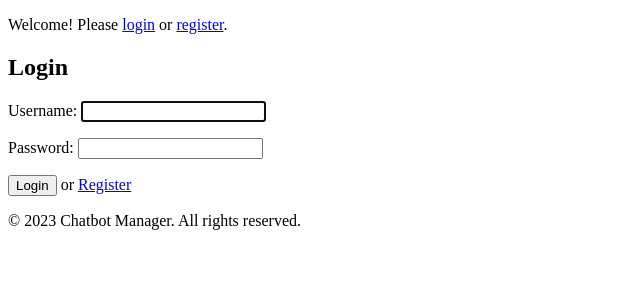
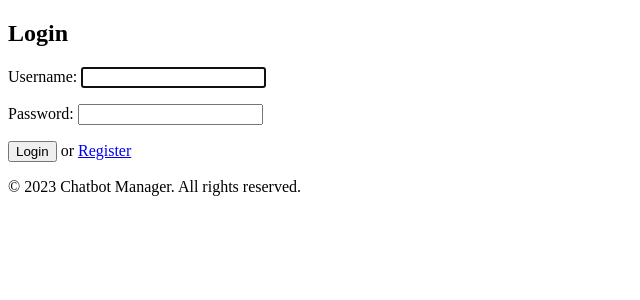
Before and after one commit to yihong1120/Llama2-Telegram-Bot, a Django app: a page that uses chatbo_web/chatbot_manager/templates/base.html in a window 1280 px wide. Shown: the top 300 px of the page, without its empty margins (0-640 px from the left). Run offline with Django 4.2, Linux system fonts and the light colour scheme.

Commit message:
Fix bugs when switching the pages

```diff
--- a/chatbo_web/chatbo_web/settings.py
+++ b/chatbo_web/chatbo_web/settings.py
@@ -28,6 +28,7 @@ DEBUG = True
 ALLOWED_HOSTS = []
 
 LOGIN_REDIRECT_URL = '/chatbot_manager/'
+LOGIN_URL = 'login'
 
 # Application definition
 
--- a/chatbo_web/chatbot_manager/templates/base.html
+++ b/chatbo_web/chatbot_manager/templates/base.html
@@ -11,8 +11,6 @@
     <header>
         {% if user.is_authenticated %}
             <p>Hello, {{ user.username }}!</p>
-        {% else %}
-            <p>Welcome! Please <a href="{% url 'login' %}">login</a> or <a href="{% url 'register' %}">register</a>.</p>
         {% endif %}
     </header>
 
--- a/chatbo_web/chatbot_manager/urls.py
+++ b/chatbo_web/chatbot_manager/urls.py
@@ -5,7 +5,8 @@ from . import views
 urlpatterns = [
     path('', views.dashboard, name='dashboard'),  # 主頁面設為儀表板
     path('register/', views.register, name='register'),
-    path('login/', auth_views.LoginView.as_view(success_url='/chatbot_manager/'), name='login'),
+    # path('login/', auth_views.LoginView.as_view(success_url='/chatbot_manager/'), name='login'),
+    path('login/', views.home, name='login'),
     path('logout/', views.logout_view, name='logout'),
     path('view_log_file/<str:log_filename>/', views.view_log_file, name='view_log_file'),
     path('download_log_file/<str:log_filename>/', views.download_log_file, name='download_log_file'),
--- a/chatbo_web/chatbot_manager/views.py
+++ b/chatbo_web/chatbot_manager/views.py
@@ -3,6 +3,7 @@ from django.contrib.auth import logout
 from django.contrib.auth.decorators import login_required
 from django.contrib.auth import authenticate
 from django.contrib.auth.forms import UserCreationForm
+from django.contrib.auth import views as auth_views
 from django.http import HttpResponse, HttpResponseNotFound, FileResponse
 from .models import ChatLog
 import os, json
@@ -12,7 +13,13 @@ def home(request):
     if request.user.is_authenticated:
         return redirect('dashboard')
     else:
-        return redirect('login')
+        return auth_views.LoginView.as_view()(request)
+
+def login_view(request):
+    if request.user.is_authenticated:
+        return redirect('dashboard')
+    else:
+        return render(request, 'login.html')
 
 def logout_view(request):
     # Log out the user.
```
